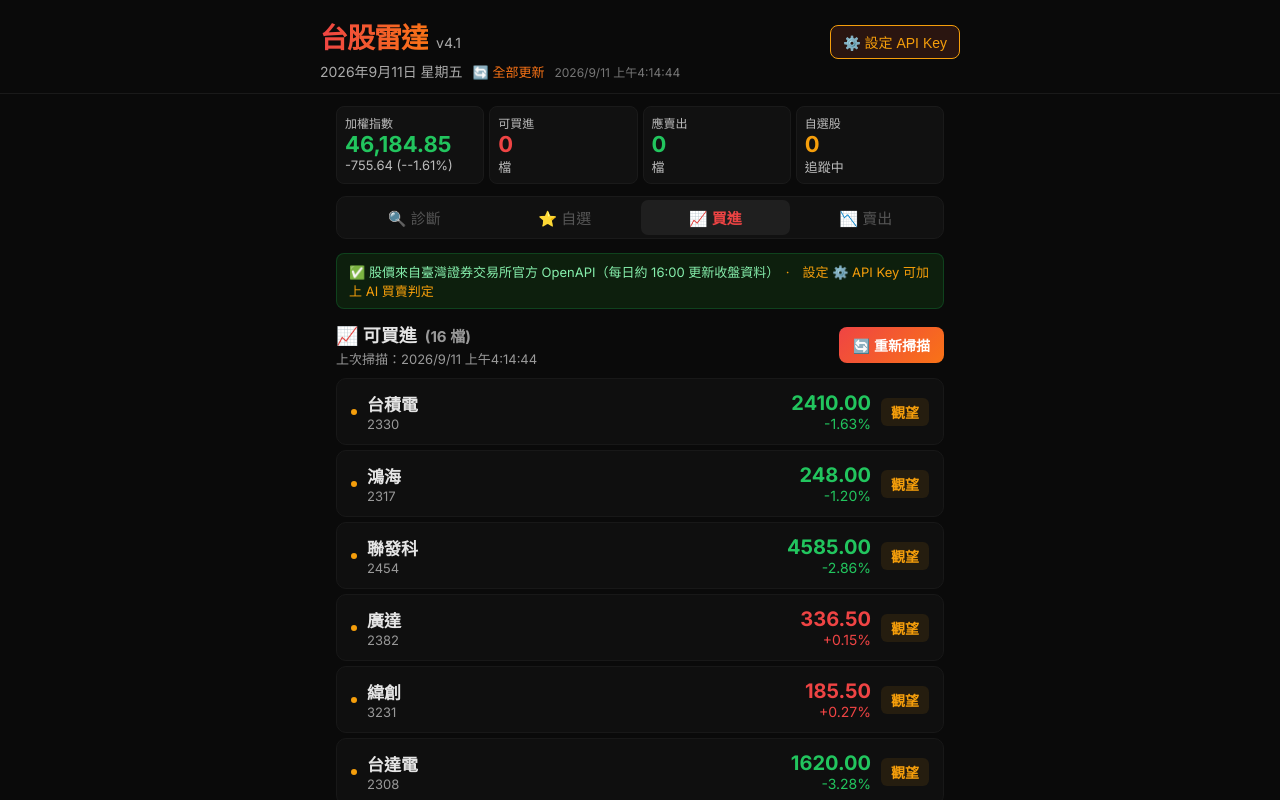
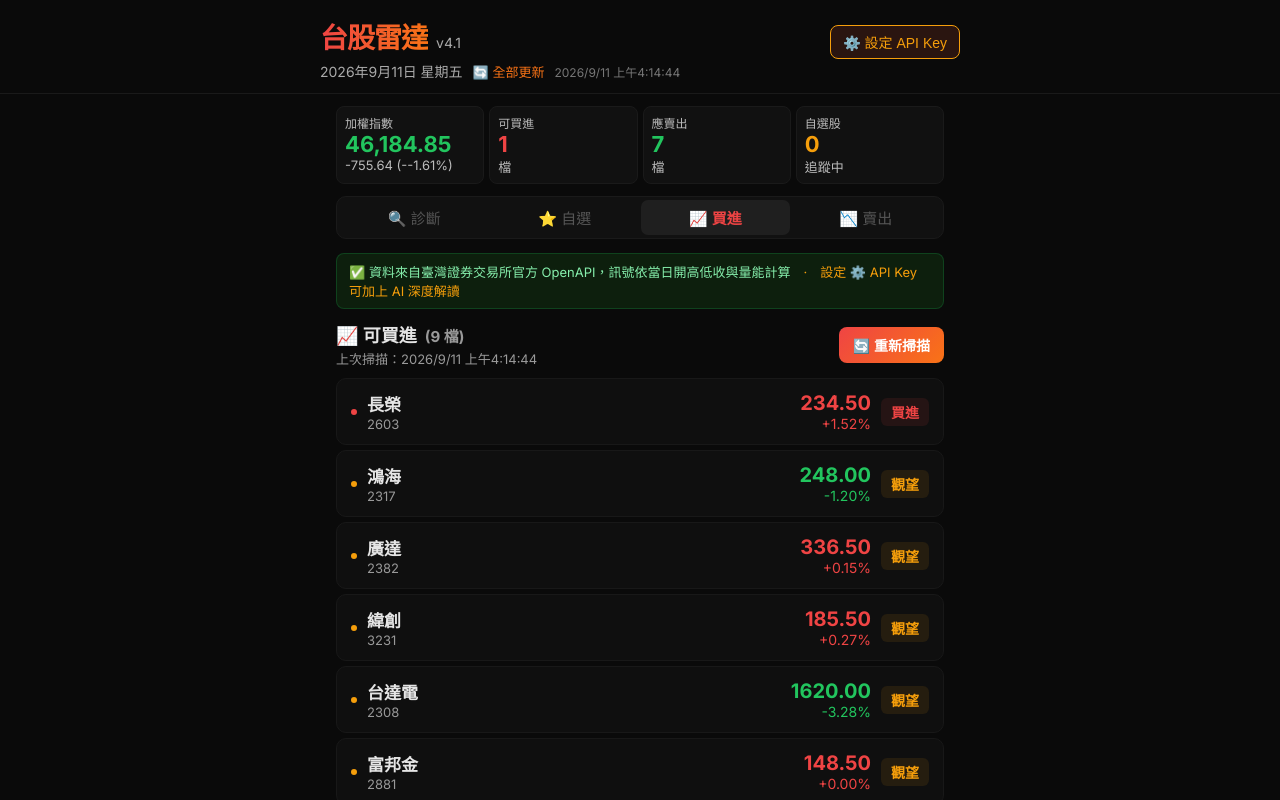
Before and after one commit to kevon6941-sketch/tw-stock-radar, a React (Vite) app: page / in a window 1280 px wide. Shown: the top 800 px of the page. Built offline with nearby package versions, Linux system fonts and the light colour scheme.

Commit message:
Implement stock buy/sell signal calculation
Added a function to calculate buy/sell signals based on real stock data without needing an API key. Updated the stock data mapping to include calculated verdicts and reasons.

```diff
--- a/src/App.jsx
+++ b/src/App.jsx
@@ -198,6 +198,62 @@
     pct: (neg ? "-" : "+") + pct + "%",
     time: new Date().toLocaleString("zh-TW"),
   };
+}
+
+// --- 用證交所真實數據計算買賣訊號（不需 AI）---
+function calcVerdict(r) {
+  let score = 0;
+  const reasons = [];
+  const pct = r.pct ?? 0;
+  const range = (r.high && r.low) ? (r.high - r.low) : 0;
+  const pos = range > 0 ? (r.close - r.low) / range : 0.5;  // 收盤在當日區間位置
+
+  // 1. 漲跌幅
+  if (pct >= 5) { score += 2; reasons.push("強勢大漲"); }
+  else if (pct >= 2) { score += 1.5; reasons.push("明顯上漲"); }
+  else if (pct > 0) { score += 0.5; reasons.push("收紅"); }
+  else if (pct <= -5) { score -= 2; reasons.push("重挫"); }
+  else if (pct <= -2) { score -= 1.5; reasons.push("明顯下跌"); }
+  else if (pct < 0) { score -= 0.5; reasons.push("收黑"); }
+
+  // 2. 收盤位置（收在高檔代表買盤強）
+  if (pos >= 0.8) { score += 1.5; reasons.push("收最高附近"); }
+  else if (pos >= 0.6) { score += 0.5; reasons.push("收盤偏高"); }
+  else if (pos <= 0.2) { score -= 1.5; reasons.push("收最低附近"); }
+  else if (pos <= 0.4) { score -= 0.5; reasons.push("收盤偏低"); }
+
+  // 3. 開盤 vs 收盤（紅K / 黑K）
+  if (r.open && r.close > r.open) {
+    const body = ((r.close - r.open) / r.open) * 100;
+    if (body >= 2) { score += 1; reasons.push("長紅K棒"); }
+    else { score += 0.3; reasons.push("紅K"); }
+  } else if (r.open && r.close < r.open) {
+    const body = ((r.open - r.close) / r.open) * 100;
+    if (body >= 2) { score -= 1; reasons.push("長黑K棒"); }
+    else { score -= 0.3; reasons.push("黑K"); }
+  }
+
+  // 4. 跳空
+  if (r.open && r.close && r.change !== null) {
+    const prevClose = r.close - r.change;
+    if (r.low > prevClose) { score += 1; reasons.push("向上跳空"); }
+    else if (r.high < prevClose) { score -= 1; reasons.push("向下跳空"); }
+  }
+
+  // 5. 振幅過大警示
+  if (range > 0 && r.close > 0) {
+    const amp = (range / r.close) * 100;
+    if (amp >= 7) { score -= 0.5; reasons.push("振幅劇烈"); }
+  }
+
+  let verdict;
+  if (score >= 5) verdict = "強力買進";
+  else if (score >= 2.5) verdict = "買進";
+  else if (score > -2.5) verdict = "觀望";
+  else if (score > -5) verdict = "賣出";
+  else verdict = "強力賣出";
+
+  return { verdict, reason: reasons.slice(0, 3).join("、"), score };
 }
 
 // --- API Key management ---
@@ -805,6 +861,16 @@
                     <div style={{ fontSize: 15, color: "#ccc", lineHeight: 1.8, marginBottom: 8 }}>
                       📝 {stock.reason}
                     </div>
+                    {stock.open && (
+                      <div style={{ display: "grid", gridTemplateColumns: "1fr 1fr 1fr 1fr", gap: 5, marginBottom: 10 }}>
+                        {[["開", stock.open], ["高", stock.high], ["低", stock.low], ["量", stock.volume ? Math.round(stock.volume / 1000) + "張" : "—"]].map(([l, v]) => (
+                          <div key={l} style={{ background: "#0a0a0a", borderRadius: 6, padding: "6px 4px", textAlign: "center" }}>
+                            <div style={{ fontSize: 12, color: "#888" }}>{l}</div>
+                            <div style={{ fontSize: 14, fontWeight: 600, color: "#ddd" }}>{typeof v === "number" ? v.toFixed(2) : v}</div>
+                          </div>
+                        ))}
+                      </div>
+                    )}
                     <button onClick={() => watchlist.add({ id: stock.id, name: stock.name, verdict: stock.verdict })}
                       disabled={watchlist.has(stock.id)}
                       style={{ padding: "6px 12px", borderRadius: 6, border: "1px solid #333", background: "#141414", color: watchlist.has(stock.id) ? "#666" : "#f59e0b", fontSize: 14, cursor: "pointer" }}>
@@ -823,7 +889,7 @@
         <div style={{ padding: 40, textAlign: "center", background: "#111", borderRadius: 12, border: "1px solid #1e1e1e" }}>
           <div style={{ fontSize: 32, marginBottom: 10 }}>{mode === "buy" ? "📈" : "📉"}</div>
           <div style={{ fontSize: 16, color: "#ccc", marginBottom: 6 }}>尚未掃描</div>
-          <div style={{ fontSize: 14, color: "#999" }}>點上方「開始掃描」，AI 會即時分析 16 檔熱門股的買賣訊號</div>
+          <div style={{ fontSize: 14, color: "#999" }}>點上方「開始掃描」，從證交所抓取 16 檔熱門股的真實收盤資料</div>
         </div>
       )}
     </div>
@@ -888,16 +954,20 @@
         return;
       }
 
-      // 2. 先用真實股價建立基本結果（即使沒 API Key 也能看）
-      const base = rows.map(r => ({
-        id: r.code,
-        name: r.name,
-        price: r.close.toFixed(2),
-        change: (r.pct >= 0 ? "+" : "") + (r.pct?.toFixed(2) ?? "0") + "%",
-        verdict: "觀望",
-        reason: "",
-        sector: "",
-      }));
+      // 2. 用真實數據計算買賣訊號（不需 API Key）
+      const base = rows.map(r => {
+        const v = calcVerdict(r);
+        return {
+          id: r.code,
+          name: r.name,
+          price: r.close.toFixed(2),
+          change: (r.pct >= 0 ? "+" : "") + (r.pct?.toFixed(2) ?? "0") + "%",
+          verdict: v.verdict,
+          reason: v.reason,
+          sector: "",
+          open: r.open, high: r.high, low: r.low, volume: r.volume,
+        };
+      });
       setStocks(base);
       setGrounded(true);
 
@@ -1029,8 +1099,8 @@
         {/* Data source badge */}
         {stocks.length > 0 && (
           <div style={{ background: "#0d1f0d", border: "1px solid #16a34a44", borderRadius: 8, padding: "8px 12px", marginBottom: 12, fontSize: 13, color: "#86efac" }}>
-            ✅ 股價來自臺灣證券交易所官方 OpenAPI（每日約 16:00 更新收盤資料）
-            {!apiKey.hasKey && <span style={{ color: "#f59e0b" }}>　·　設定 ⚙️ API Key 可加上 AI 買賣判定</span>}
+            ✅ 資料來自臺灣證券交易所官方 OpenAPI，訊號依當日開高低收與量能計算
+            {!apiKey.hasKey && <span style={{ color: "#f59e0b" }}>　·　設定 ⚙️ API Key 可加上 AI 深度解讀</span>}
           </div>
         )}
 
```
